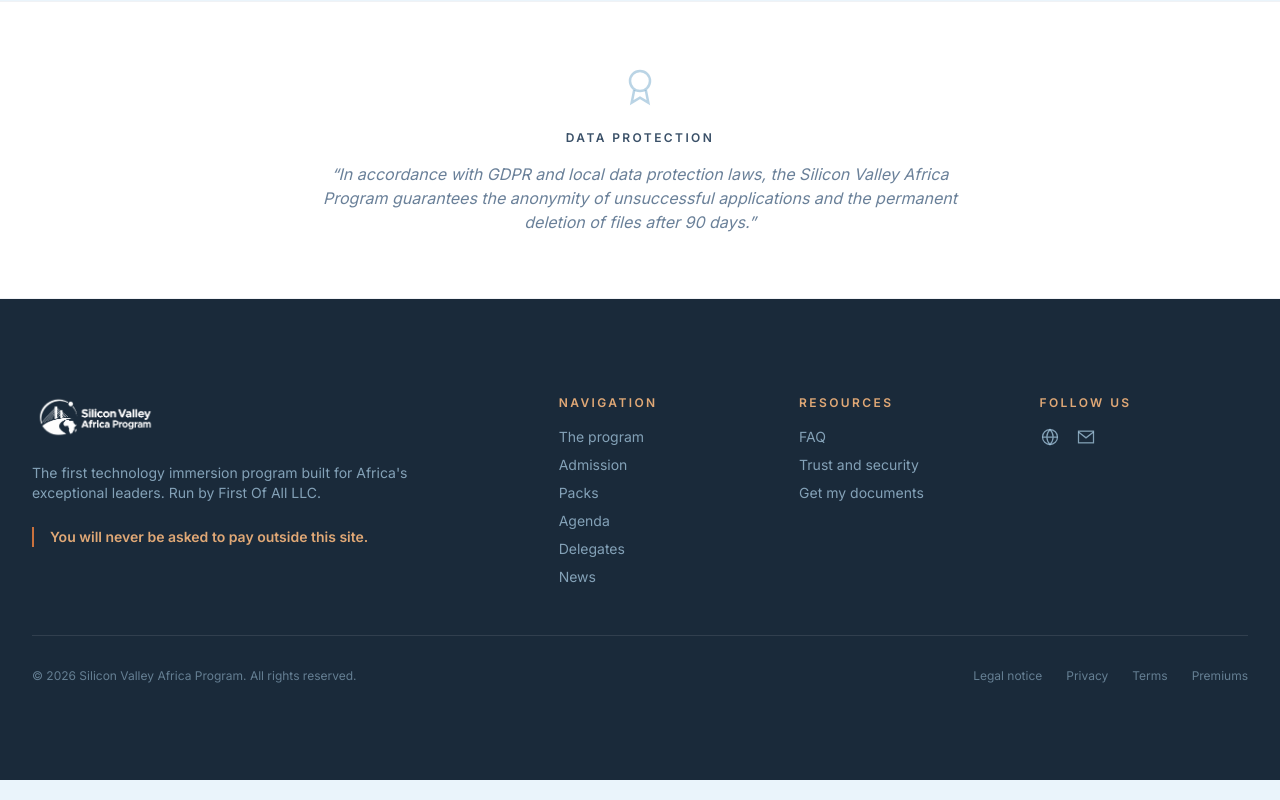
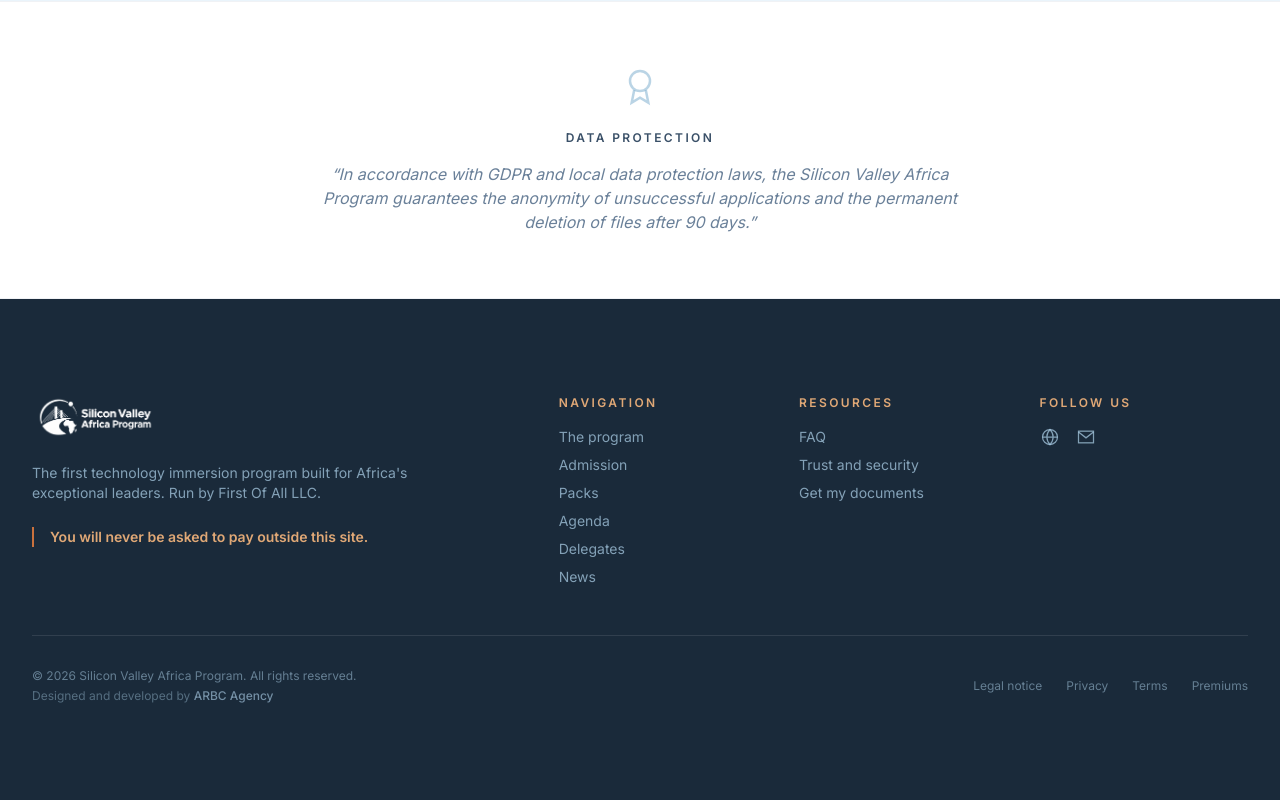
Before and after one commit to thebigbang237/svap, a Next.js app: page /en/candidature in a window 1280 px wide. Shown: the part 1333-2133 px from the top of the page. Built offline with nearby package versions, Linux system fonts and the light colour scheme; no server answers.

Commit message:
feat(footer): add agency credit to footer with link to ARBC Agency

```diff
--- a/src/components/layout/Footer.tsx
+++ b/src/components/layout/Footer.tsx
@@ -122,7 +122,29 @@
         </div>
 
         <div className="flex flex-col items-center justify-between gap-4 border-t border-white/10 pt-8 md:col-span-12 md:flex-row">
-          <p className="text-xs text-sky-deep/50">{t("copyright")}</p>
+          <div className="flex flex-col items-center gap-1 md:items-start">
+            <p className="text-xs text-sky-deep/50">{t("copyright")}</p>
+            {/* Agency credit. A plain followed link on purpose: `nofollow` or
+                `sponsored` would tell search engines to pass no weight, which
+                is most of the point. `noreferrer` is left off too — it strips
+                the Referer header, and without it the agency cannot see this
+                site in its own referral analytics. `noopener` stays, since
+                that is the security half. */}
+            <p className="text-xs text-sky-deep/40">
+              {t.rich("credit", {
+                agency: (chunks) => (
+                  <a
+                    href="https://www.arbc-agency.com"
+                    target="_blank"
+                    rel="noopener"
+                    className="font-medium text-sky-deep/60 underline-offset-2 transition-colors hover:text-white hover:underline"
+                  >
+                    {chunks}
+                  </a>
+                ),
+              })}
+            </p>
+          </div>
           <div className="flex flex-wrap justify-center gap-6 text-xs text-sky-deep/50">
             {legal.map((link) => (
               <Link
```
Also changed, not shown: messages/ar.json, messages/en.json, messages/fr.json.
